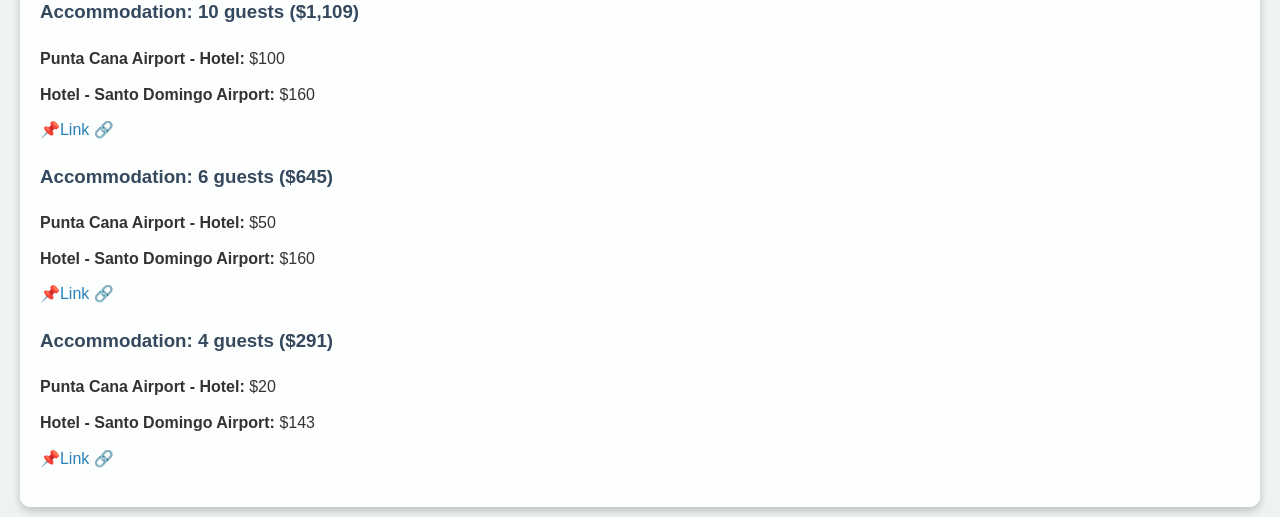
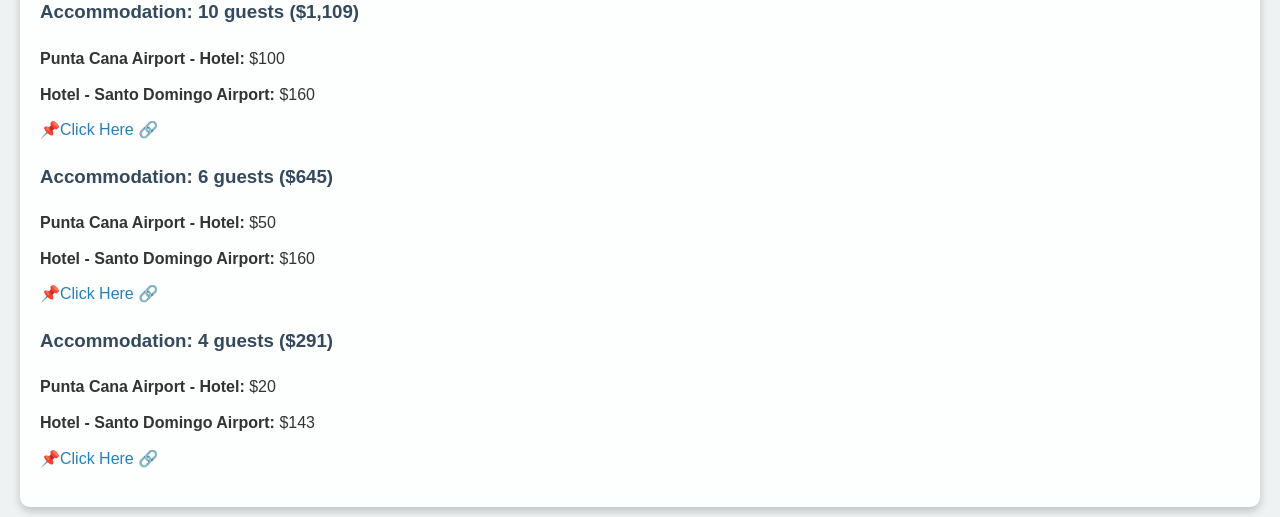
Before and after one commit to 1lamoyspencer/1lamoyspencer.github.io, a plain HTML site: page index.html in a window 1280 px wide. Shown: the part 860-1377 px from the top of the page. Drawn offline with Linux system fonts and the light colour scheme.

Commit message:
Update index.html

```diff
--- a/index.html
+++ b/index.html
@@ -104,21 +104,21 @@
         <ul>
             <li><strong>Punta Cana Airport - Hotel:</strong> $100</li>
             <li><strong>Hotel - Santo Domingo Airport:</strong> $160</li>
-            <li><a href="https://www.airbnb.com/slink/ENa65j77" target="_blank">📌Link 🔗</a></li>
+            <li><a href="https://www.airbnb.com/slink/ENa65j77" target="_blank">📌Click Here 🔗</a></li>
         </ul>
 
         <h3>Accommodation: 6 guests ($645)</h3>
         <ul>
             <li><strong>Punta Cana Airport - Hotel:</strong> $50</li>
             <li><strong>Hotel - Santo Domingo Airport:</strong> $160</li>
-            <li><a href="https://www.airbnb.com/slink/MhXgbjJi" target="_blank">📌Link 🔗</a></li>
+            <li><a href="https://www.airbnb.com/slink/MhXgbjJi" target="_blank">📌Click Here 🔗</a></li>
         </ul>
 
         <h3>Accommodation: 4 guests ($291)</h3>
         <ul>
             <li><strong>Punta Cana Airport - Hotel:</strong> $20</li>
             <li><strong>Hotel - Santo Domingo Airport:</strong> $143</li>
-            <li><a href="https://www.airbnb.com/slink/3pG3JMkw" target="_blank">📌Link 🔗</a></li>
+            <li><a href="https://www.airbnb.com/slink/3pG3JMkw" target="_blank">📌Click Here 🔗</a></li>
         </ul>
     </div>
 
```
